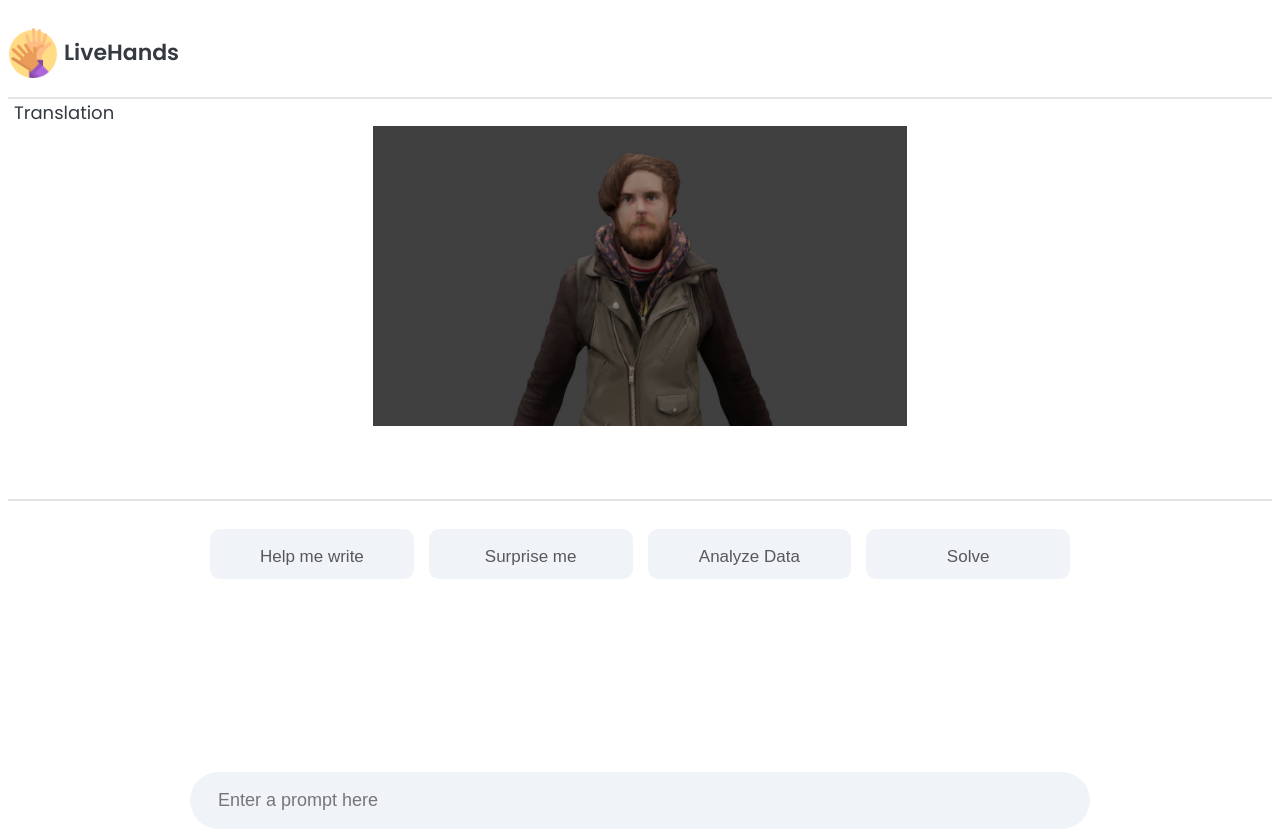
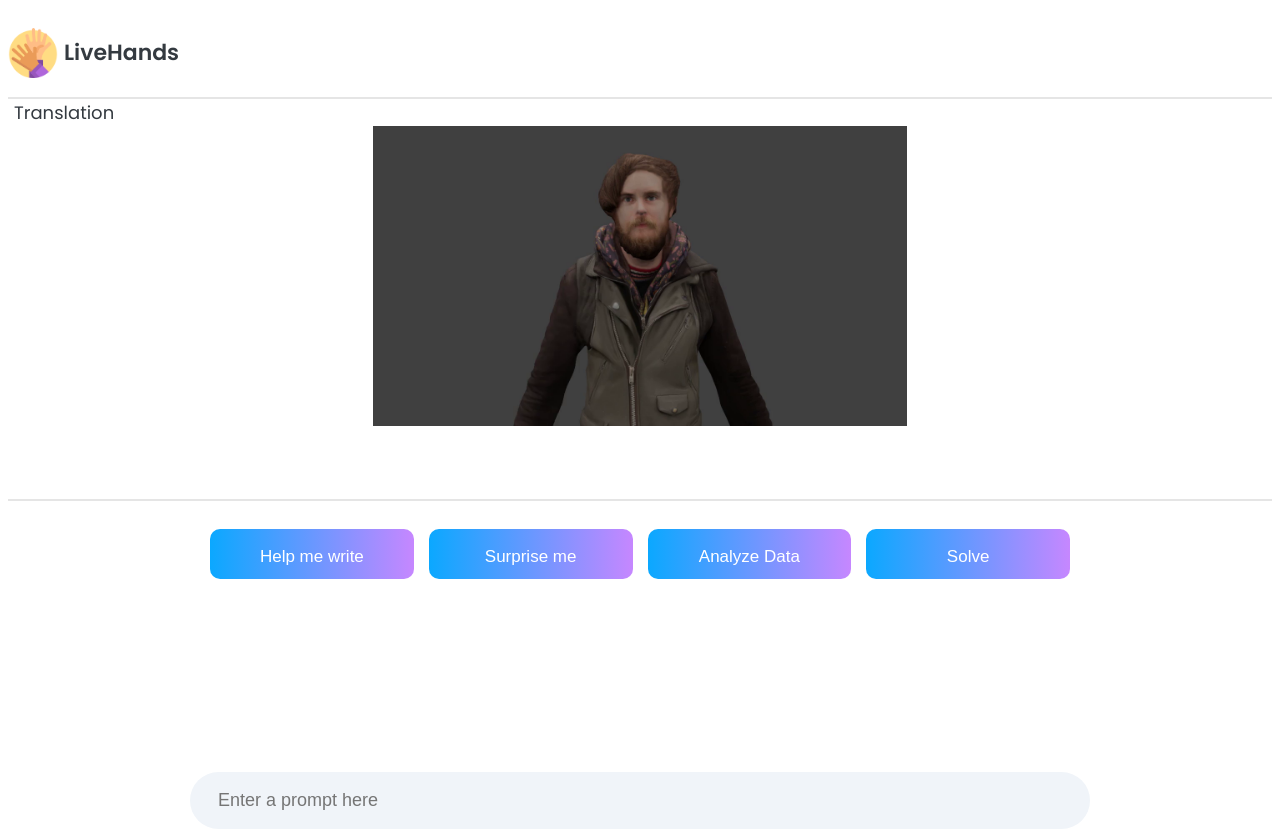
Before and after one commit to KentTDang/asl-extension, a React (Create React App) app: page / in a window 1280 px wide. Built offline with nearby package versions, Linux system fonts and the light colour scheme; no server answers.

Commit message:
final steps

```diff
--- a/src/components/ChatBot.css
+++ b/src/components/ChatBot.css
@@ -21,14 +21,14 @@
 
 .main .card {
     height: 50px;
-    background-color: #f0f4f9;
+    background: linear-gradient(90deg, #0BA8FF, #C687FF);
     border-radius: 10px;
     position: relative;
     border: none;
 }
 
 .main .card p {
-    color: #585858;
+    color: #fff;
     font-size: 17px;
 }
 
--- a/src/components/ChatBot.jsx
+++ b/src/components/ChatBot.jsx
@@ -1,4 +1,4 @@
-import React, {useState} from "react";
+import React, { useState } from "react";
 import OpenAI from "openai";
 import "./ChatBot.css";
 
@@ -15,7 +15,7 @@ export default function ChatBot() {
     e.preventDefault();
     try {
       const completion = await openai.chat.completions.create({
-          model: "gpt-3.5-turbo",
+        model: "gpt-4o-mini",
         messages: [
           { role: "system", content: "You are a helpful assistant." },
           {
@@ -27,6 +27,7 @@ export default function ChatBot() {
 
       const messageContent = completion.choices[0].message.content;
       setResponse(messageContent);
+      setUserInput("");
     } catch (e) {
       console.error("Error fetching OpenAI response:", e);
       setResponse("Failed to fetch response.");
@@ -38,16 +39,52 @@ export default function ChatBot() {
       <div className="main-container">
         <div>
           <div className="cards">
-            <button className="card" onClick={() => onSubmit(setUserInput("Suggest beautiful places to see on an upcoming road trip"))}>
+            <button
+              className="card"
+              onClick={() =>
+                onSubmit(
+                  setUserInput(
+                    "Help me write"
+                  )
+                )
+              }
+            >
               <p>Help me write</p>
             </button>
-            <button className="card" onClick={() => onSubmit(setUserInput("Suggest beautiful places to see on an upcoming road trip"))}>
+            <button
+              className="card"
+              onClick={() =>
+                onSubmit(
+                  setUserInput(
+                    "Surprise me"
+                  )
+                )
+              }
+            >
               <p>Surprise me</p>
             </button>
-            <button className="card" onClick={() => onSubmit(setUserInput("Suggest beautiful places to see on an upcoming road trip"))}>
+            <button
+              className="card"
+              onClick={() =>
+                onSubmit(
+                  setUserInput(
+                    "Analyze Data"
+                  )
+                )
+              }
+            >
               <p>Analyze Data</p>
             </button>
-            <button className="card" onClick={() => onSubmit(setUserInput("Suggest beautiful places to see on an upcoming road trip"))}>
+            <button
+              className="card"
+              onClick={() =>
+                onSubmit(
+                  setUserInput(
+                    "Solve"
+                  )
+                )
+              }
+            >
               <p>Solve</p>
             </button>
           </div>
@@ -56,8 +93,6 @@ export default function ChatBot() {
         <div className="main-content">
           <p>{response}</p>
         </div>
-
-
 
         <div className="main-bottom">
           <form onSubmit={onSubmit} className="search-box">
@@ -68,10 +103,7 @@ export default function ChatBot() {
               placeholder="Enter a prompt here"
             />
             <div>
-              <button
-                type="submit"
-                className="submit-btn"
-              ></button>
+              <button type="submit" className="submit-btn"></button>
             </div>
           </form>
         </div>
```
Lines whose indentation alone changed are shown as unchanged.
